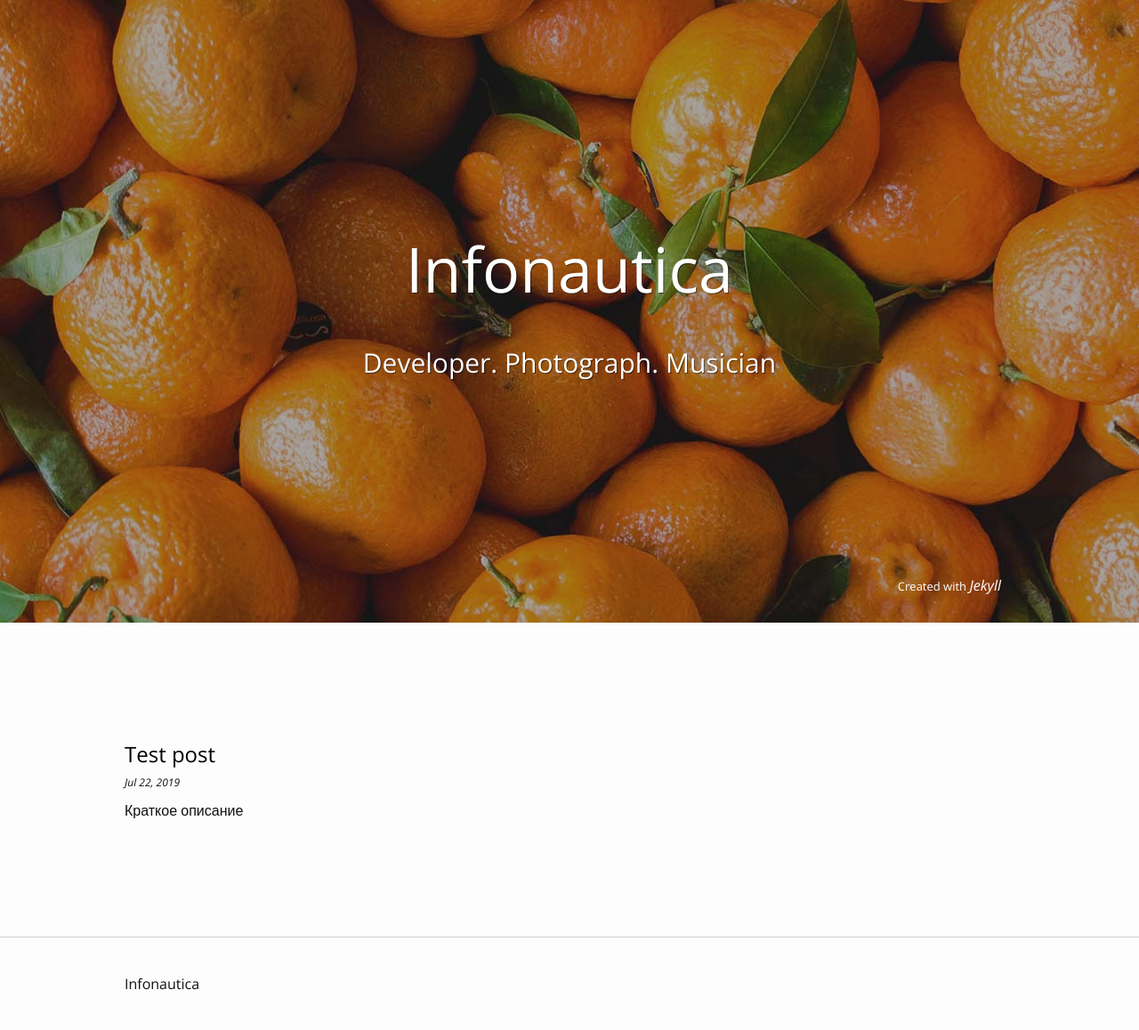
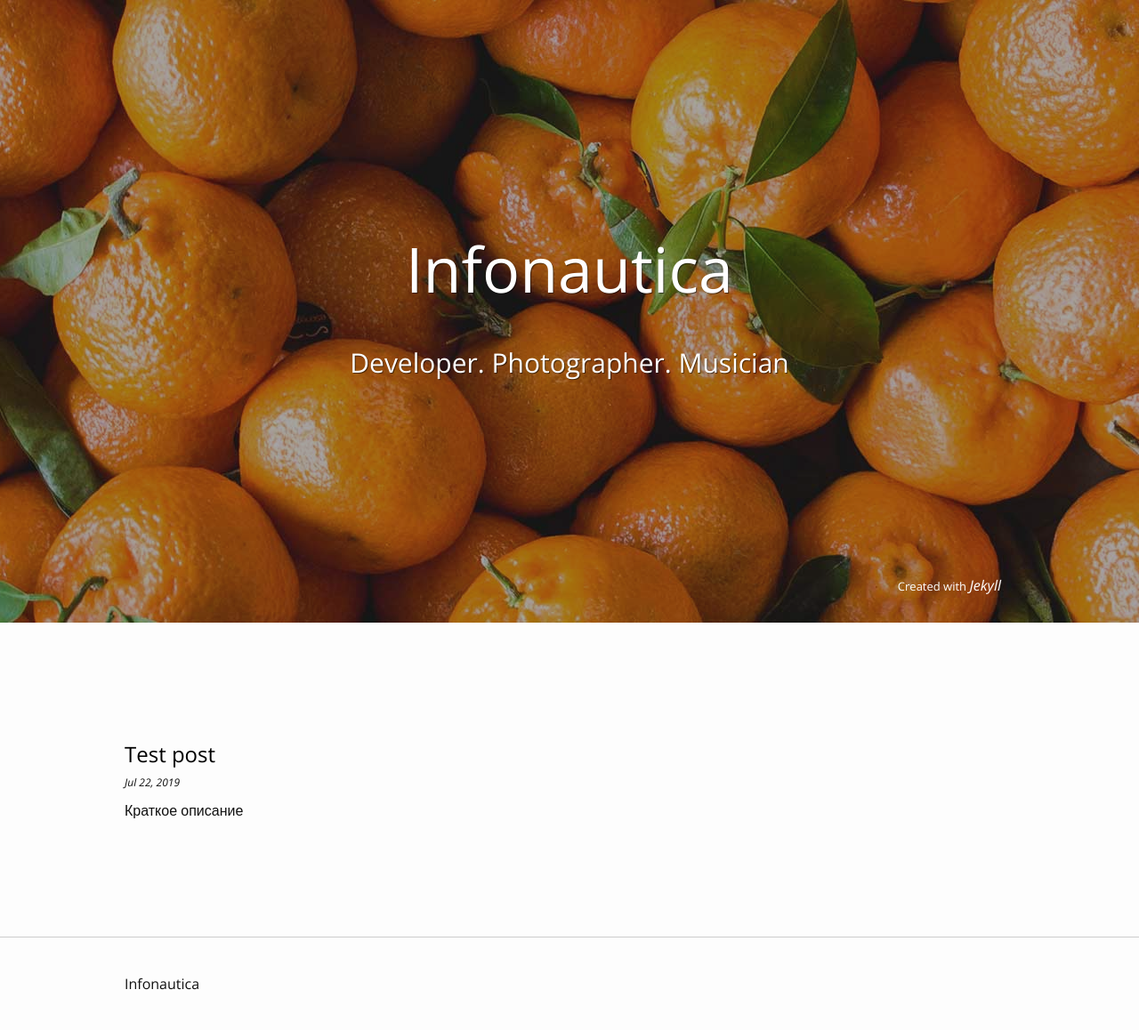
Before and after one commit to Infonautica/infonautica.github.io, a Jekyll site: the page built from index.html, in a window 1280 px wide. Shown: the whole page at 89% size. Built offline with Jekyll 4.4.1, drawn with Linux system fonts in a browser that asks for light colours.

Commit message:
Update _config.yml

```diff
--- a/_config.yml
+++ b/_config.yml
@@ -7,7 +7,7 @@
 
 # Site settings
 title: Infonautica
-subtitle: "Developer. Photograph. Musician"
+subtitle: "Developer. Photographer. Musician"
 email: leonid989@gmail.com
 description: created with Jekyll
 baseurl: "" # the subpath of your site, e.g. /blog
```
